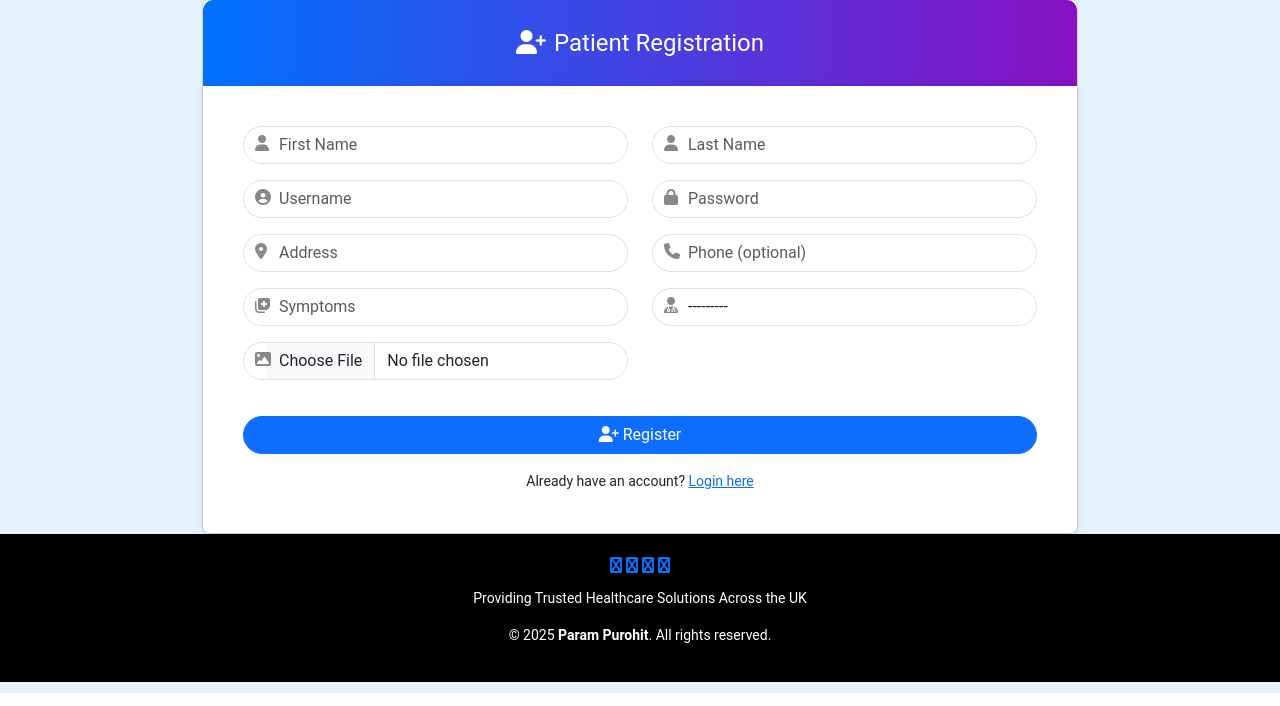
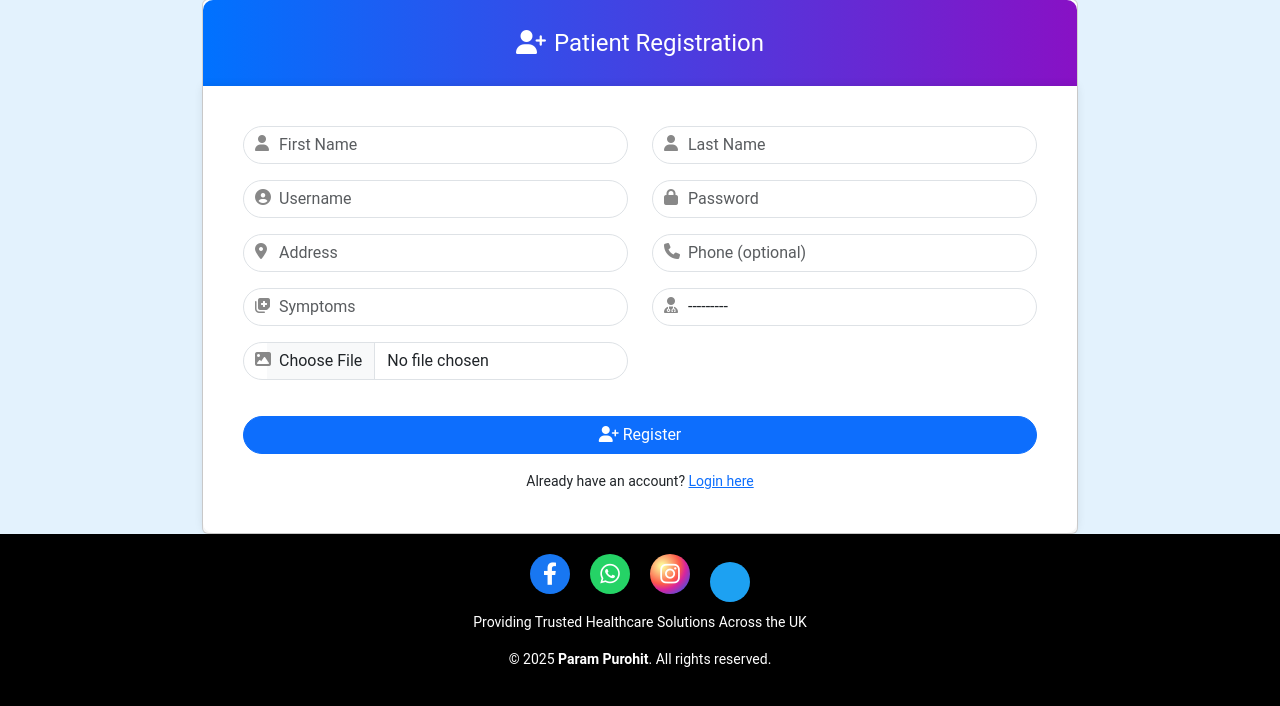
Before and after one commit to Purohit1999/hospital_management, a Django app: page /patientsignup/ in a window 1280 px wide. Shown: the part 107-813 px from the top of the page. Run offline with Django 3.2, Linux system fonts and the light colour scheme; data that the repository does not hold is empty; some libraries are stand-ins or nearby versions.

Commit message:
Show latest appointment on patient dashboard and fix social icons

```diff
--- a/hospital/views.py
+++ b/hospital/views.py
@@ -278,8 +278,28 @@ def admin_approve_doctor_view(request):
 # ---------------- PATIENT DASHBOARD ----------------
 @login_required
 def patient_dashboard_view(request):
+    """
+    Patient dashboard:
+    - Shows patient info
+    - Shows latest appointment's doctor & date (if any)
+    - Displays any success messages (e.g., after booking)
+    """
     patient = get_object_or_404(Patient, user=request.user)
-    return render(request, "hospital/patient_dashboard.html", {"patient": patient})
+
+    latest_appointment = (
+        Appointment.objects.filter(patient=patient)
+        .select_related("doctor__user")
+        .order_by("-date_time")
+        .first()
+    )
+    doctor = latest_appointment.doctor if latest_appointment else None
+
+    context = {
+        "patient": patient,
+        "doctor": doctor,
+        "latest_appointment": latest_appointment,
+    }
+    return render(request, "hospital/patient_dashboard.html", context)
 
 
 # ---------------- ADMIN DASHBOARD ----------------
@@ -484,13 +504,11 @@ def admin_discharge_patient_view(request):
 def patient_book_appointment_view(request):
     """
     Patient-facing appointment booking.
-    After successful booking, shows a confirmation message on the same page.
+    After successful booking, redirect to dashboard with a success message.
     """
     patient = Patient.objects.filter(user=request.user).first()
     if not patient:
         return redirect("patient-dashboard")
-
-    message = None  # will hold confirmation text
 
     if request.method == "POST":
         form = AppointmentForm(request.POST)
@@ -501,18 +519,15 @@ def patient_book_appointment_view(request):
             appointment.updated_by = request.user
             appointment.save()
 
-            # Confirmation text for the template
-            message = "Your appointment has been booked successfully."
-
-            # Reset form after successful submission
-            form = AppointmentForm()
+            messages.success(request, "Your appointment has been booked successfully.")
+            return redirect("patient-dashboard")
     else:
         form = AppointmentForm()
 
     return render(
         request,
         "hospital/patient_book_appointment.html",
-        {"form": form, "message": message},
+        {"form": form},
     )
 
 
--- a/templates/hospital/footer.html
+++ b/templates/hospital/footer.html
@@ -2,35 +2,70 @@
 
 <footer class="site-footer" style="background-color: #000; color: #fff; padding: 20px 0; text-align: center;">
 
+  <style>
+    .site-footer .social-icons a {
+      margin: 0 8px;
+      font-size: 1.4rem;
+      color: #ffffff;
+      text-decoration: none;
+      display: inline-flex;
+      align-items: center;
+      justify-content: center;
+      width: 40px;
+      height: 40px;
+      border-radius: 50%;
+    }
+
+    .site-footer .social-icons a.facebook { background-color: #1877f2; }
+    .site-footer .social-icons a.whatsapp { background-color: #25d366; }
+    .site-footer .social-icons a.instagram {
+      background: radial-gradient(circle at 30% 30%, #fdf497 0, #fdf497 5%, #fd5949 45%, #d6249f 60%, #285aeb 90%);
+    }
+    .site-footer .social-icons a.twitter { background-color: #1da1f2; }
+
+    .site-footer .footer-text {
+      font-size: 14px;
+      margin-top: 10px;
+    }
+  </style>
+
   <!-- Social Media Icons Section -->
   <div class="social-icons" style="margin-bottom: 10px;">
     <a href="https://facebook.com"
-       class="fa fa-facebook"
+       class="facebook"
        title="Facebook"
        target="_blank"
-       rel="noopener noreferrer"></a>
+       rel="noopener noreferrer">
+      <i class="fa-brands fa-facebook-f"></i>
+    </a>
 
     <a href="https://whatsapp.com"
-       class="fa fa-whatsapp"
+       class="whatsapp"
        title="WhatsApp"
        target="_blank"
-       rel="noopener noreferrer"></a>
+       rel="noopener noreferrer">
+      <i class="fa-brands fa-whatsapp"></i>
+    </a>
 
     <a href="https://instagram.com"
-       class="fa fa-instagram"
+       class="instagram"
        title="Instagram"
        target="_blank"
-       rel="noopener noreferrer"></a>
+       rel="noopener noreferrer">
+      <i class="fa-brands fa-instagram"></i>
+    </a>
 
     <a href="https://twitter.com"
-       class="fa fa-twitter"
+       class="twitter"
        title="Twitter"
        target="_blank"
-       rel="noopener noreferrer"></a>
+       rel="noopener noreferrer">
+      <i class="fa-brands fa-x-twitter"></i>
+    </a>
   </div>
 
   <!-- Footer Text -->
-  <div class="footer-text" style="font-size: 14px;">
+  <div class="footer-text">
     <p>Providing Trusted Healthcare Solutions Across the UK</p>
     <p>&copy; 2025 <strong>Param Purohit</strong>. All rights reserved.</p>
   </div>
```
Also changed, not shown: templates/hospital/patient_book_appointment.html (+0 -11 lines), templates/hospital/patient_dashboard.html (+50 -7 lines).
